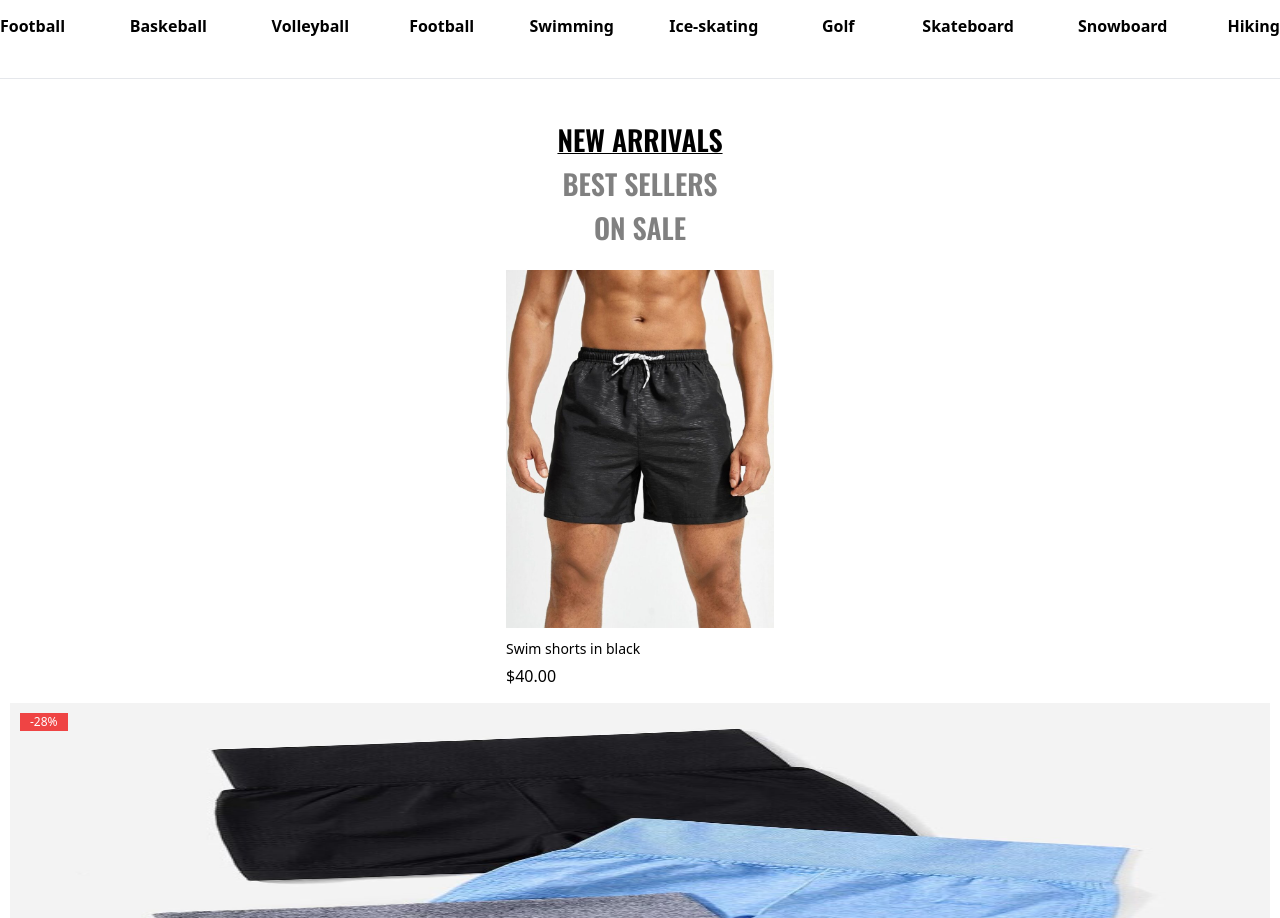
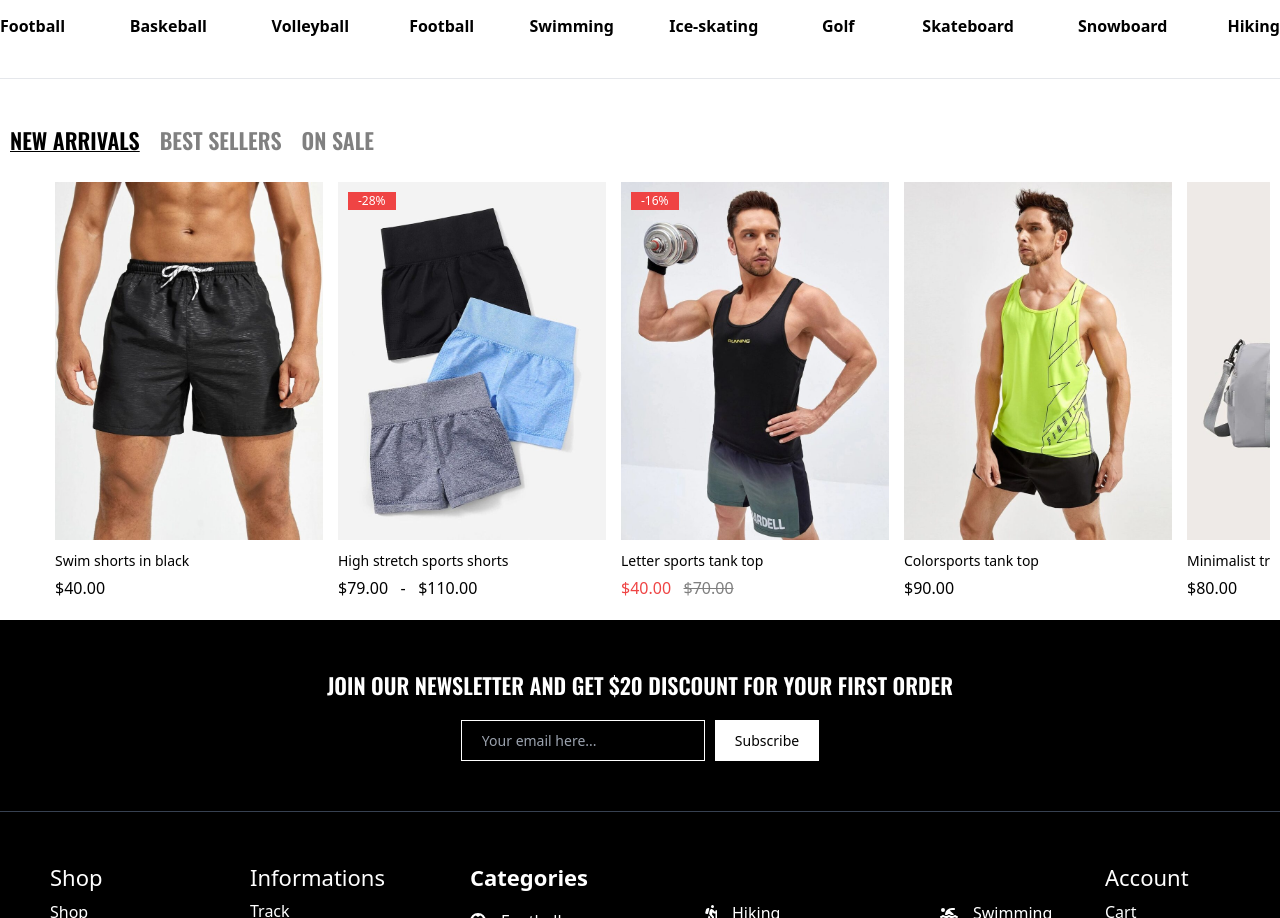
Before and after one commit to Himanshu00100/ProjectL, a React (Create React App) app: page / in a window 1280 px wide. Shown: the part 1436-2354 px from the top of the page. Built offline with nearby package versions, Linux system fonts and the light colour scheme.

Commit message:
code updated

```diff
--- a/src/Components/Main/Main.js
+++ b/src/Components/Main/Main.js
@@ -216,12 +216,12 @@ const Main = () => {
         {/* New arrival section starts from here  */}
         <div className='w-full 2xl:h-[534.250px] bg-white 2xl:mt-[100px] px-[10px] mb-[20px] 2xl:mb-[0px]  2xl:px-[50px]'>
           <div className='w-full h-full bg-white-500 flex flex-col gap-y-[20px]'>
-            <div className='w-full 2xl:w-[658.787px] 2xl:h-[44px] bg-white text-[28px] 2xl:text-[40px] leading-[44px] font-oswald font-[600] '>
+            <div className='w-full 2xl:w-[658.787px] 2xl:h-[44px] bg-white text-[28px] phone:text-[22px] 2xl:text-[40px]  leading-[44px] font-oswald font-[600] '>
               {/* product section tabs */}
-              <ul className='flex gap-x-[35px] text-[#808080] flex-col 2xl:flex-row'>
-                <li className={'cursor-pointer transition-all duration-500 ' + tab1} onClick={tab1active}  >NEW ARRIVALS</li>
-                <li className={'cursor-pointer transition-all duration-500 ' + tab2} onClick={tab2active}>BEST SELLERS</li>
-                <li className={'cursor-pointer transition-all duration-500 ' + tab3} onClick={tab3active} >ON SALE</li>
+              <ul className='flex phone:justify-center lg:justify-start gap-x-[35px] text-[#808080] flex-col phone:flex-row phone:gap-x-[20px] 2xl:flex-row'>
+                <li className={'cursor-pointer transition-all duration-500 phone:text-nowrap ' + tab1} onClick={tab1active}  >NEW ARRIVALS</li>
+                <li className={'cursor-pointer transition-all duration-500 phone:text-nowrap ' + tab2} onClick={tab2active}>BEST SELLERS</li>
+                <li className={'cursor-pointer transition-all duration-500 phone:text-nowrap ' + tab3} onClick={tab3active} >ON SALE</li>
               </ul>
               {/* tabs end here */}
             </div>
@@ -229,16 +229,16 @@ const Main = () => {
 
             {/* new arrival products section from here */}
 
-            <div className={' flex flex-col gap-y-[15px] 2xl:gap-y-[0px] 2xl:flex-row  items-center z-0   w-full h-auto 2xl:h-[411.250px] bg-white   2xl:gap-x-[20px] relative productsection transition-all duration-500 '+ newarrival}>
+            <div className={' flex flex-col gap-y-[15px] 2xl:gap-y-[0px] phone:flex-row 2xl:flex-row  items-center z-0   w-full h-auto 2xl:h-[411.250px] phone:overflow-y-hidden  phone:overflow-x-scroll 2xl:overflow-x-hidden bg-white phone:gap-x-[15px]   2xl:gap-x-[20px] relative productsection transition-all duration-500  '+ newarrival}>
 
               {/* left arrow */}
 
-              <span className='absolute left-0 flex justify-center items-center bg-white arrow z-10 shadow-md cursor-pointer  inviaible shadow-red-500 opacity-0 duration-500 ease-out'>
+              <span className='sticky 2xl:absolute hidden phone:flex left-0 2xl:flex justify-center items-center bg-white arrow z-10 shadow-md cursor-pointer  inviaible shadow-red-500 opacity-0 duration-500 ease-out'>
                 <FontAwesomeIcon icon={faChevronLeft} className='bg-white px-[10px] py-[10px] hover:bg-black hover:text-white  duration-300' />
               </span>
 
               {/* product 1  */}
-              <div className='w-full 2xl:w-[20%] h-full bg-white product flex flex-col items-center 2xl:block'>
+              <div className='w-[80%] 2xl:w-[20%] h-full bg-white product flex flex-col items-center 2xl:block'>
                 {/* product image 1*/}
                 <div className='w-[268px] 2xl:w-full h-[357.25px] bg-white cursor-pointer relative  overflow-hidden flex justify-center '>
 
@@ -263,9 +263,9 @@ const Main = () => {
                 </div>
               </div>
               {/* product 2  */}
-              <div className='w-full 2xl:w-[20%] h-full bg-white product'>
+              <div className='w-[80%] 2xl:w-[20%] h-full bg-white product flex flex-col items-center 2xl:block'>
                 {/* product image 2 */}
-                <div className='w-full h-[357.25px] bg-green-500 relative cursor-pointer  overflow-hidden flex justify-center'>
+                <div className='w-[268px] h-[357.25px] bg-green-500 relative cursor-pointer  overflow-hidden flex justify-center'>
                   <span className=' absolute top-[10px] left-[10px] px-[10px] text-[12px] font-[400] text-white bg-red-500'>-28%</span>
                   <div className='flex flex-col absolute top-[10px] gap-y-[6px] right-[-100%] stats transition-[right] duration-500 ease-out'>
                     <FontAwesomeIcon icon={faHeart} className='bg-white px-[10px] py-[10px] shadow-md hover:bg-black hover:text-white duration-200' />
@@ -296,9 +296,9 @@ const Main = () => {
                 </div>
               </div>
               {/* product 3  */}
-              <div className='w-full 2xl:w-[20%] h-full bg-white product'>
+              <div className='w-[80%]] 2xl:w-[20%] h-full bg-white product flex flex-col items-center 2xl:block'>
                 {/* product image 3*/}
-                <div className='w-full h-[357.25px] bg-green-500 relative cursor-pointer  overflow-hidden flex justify-center'>
+                <div className='w-[268px] h-[357.25px] bg-green-500 relative cursor-pointer  overflow-hidden flex justify-center'>
                   <span className=' absolute top-[10px] left-[10px] px-[10px] text-[12px] font-[400] text-white bg-red-500'>-16%</span>
                   <div className='flex flex-col absolute top-[10px] gap-y-[6px] right-[-100%] stats transition-[right] duration-500 ease-out'>
                     <FontAwesomeIcon icon={faHeart} className='bg-white px-[10px] py-[10px] shadow-md hover:bg-black hover:text-white duration-200' />
@@ -330,9 +330,9 @@ const Main = () => {
                 </div>
               </div>
               {/* product 4  */}
-              <div className='w-full 2xl:w-[20%] h-full bg-white product'>
+              <div className='w-[80%] 2xl:w-[20%] h-full bg-white product flex flex-col items-center 2xl:block'>
                 {/* product image 4*/}
-                <div className='w-full h-[357.25px] bg-green-500 cursor-pointer relative  overflow-hidden flex justify-center'>
+                <div className='w-[268px] h-[357.25px] bg-green-500 cursor-pointer relative  overflow-hidden flex justify-center'>
                   <div className='flex flex-col absolute top-[10px] gap-y-[6px] right-[-100%] stats transition-[right] duration-500 ease-out'>
                     <FontAwesomeIcon icon={faHeart} className='bg-white px-[10px] py-[10px] shadow-md hover:bg-black hover:text-white duration-200' />
                     <FontAwesomeIcon icon={faMagnifyingGlass} className='bg-white px-[10px] py-[10px] shadow-md hover:bg-black hover:text-white duration-200' />
@@ -353,9 +353,9 @@ const Main = () => {
                 </div>
               </div>
               {/* product 5  */}
-              <div className='w-full 2xl:w-[20%] h-full bg-white product'>
+              <div className='w-80%] 2xl:w-[20%] h-full bg-white product flex flex-col items-center 2xl:block'>
                 {/* product image 5*/}
-                <div className='w-full h-[357.25px] bg-green-500 cursor-pointer relative  overflow-hidden flex justify-center'>
+                <div className='w-[268px] h-[357.25px] bg-green-500 cursor-pointer relative  overflow-hidden flex justify-center'>
                   <div className='flex flex-col absolute top-[10px] gap-y-[6px] right-[-100%] stats transition-[right] duration-500 ease-out'>
                     <FontAwesomeIcon icon={faHeart} className='bg-white px-[10px] py-[10px] shadow-md hover:bg-black hover:text-white duration-200' />
                     <FontAwesomeIcon icon={faMagnifyingGlass} className='bg-white px-[10px] py-[10px] shadow-md hover:bg-black hover:text-white duration-200' />
@@ -378,7 +378,7 @@ const Main = () => {
 
               {/* right arrow */}
 
-              <span className='absolute right-0 flex justify-center items-center bg-white arrow z-10 shadow-md cursor-pointer shadow-red-500 hover:shadow-red-500 inviaible opacity-0 transition-all duration-500 ease-out'>
+              <span className='sticky 2xl:absolute hidden phone:flex right-0 2xl:flex justify-center items-center bg-white arrow z-10 shadow-md cursor-pointer shadow-red-500 hover:shadow-red-500 inviaible opacity-0 transition-all duration-500 ease-out'>
                 <FontAwesomeIcon icon={faChevronRight} className='bg-white px-[10px] py-[10px] hover:bg-black hover:text-white  duration-300' />
               </span>
             </div>
@@ -386,16 +386,16 @@ const Main = () => {
 
             {/* best seller's product section starts from here */}
 
-            <div className={'flex flex-col gap-y-[15px] 2xl:gap-y-[0px] 2xl:flex-row w-full h-auto 2xl:h-[411.250px] z-0 bg-white  gap-x-[20px] relative productsection transition-all duration-500 ' + bestseller}>
+            <div className={'flex flex-col gap-y-[15px] 2xl:gap-y-[0px] 2xl:flex-row  items-center z-0   w-full h-auto 2xl:h-[411.250px] bg-white   2xl:gap-x-[20px] relative productsection transition-all duration-500 ' + bestseller}>
 
               {/* left arrow */}
 
-              <span className='absolute left-0 flex justify-center items-center bg-white arrow z-10 shadow-md cursor-pointer  inviaible shadow-red-500 opacity-0 duration-500 ease-out'>
+              <span className='absolute hidden left-0 2xl:flex justify-center items-center bg-white arrow z-10 shadow-md cursor-pointer  inviaible shadow-red-500 opacity-0 duration-500 ease-out'>
                 <FontAwesomeIcon icon={faChevronLeft} className='bg-white px-[10px] py-[10px] hover:bg-black hover:text-white  duration-300' />
               </span>
 
               {/* product 1  */}
-              <div className='w-full 2xl:w-[20%] h-full bg-white product'>
+              <div className='w-[80%]] 2xl:w-[20%] h-full bg-white product'>
                 {/* product image 1*/}
                 <div className='w-full h-[357.25px] bg-green-500 cursor-pointer relative  overflow-hidden flex justify-center '>
 
@@ -420,7 +420,7 @@ const Main = () => {
                 </div>
               </div>
               {/* product 2  */}
-              <div className='w-full 2xl:w-[20%] h-full bg-white product'>
+              <div className='w-[80%]] 2xl:w-[20%] h-full bg-white product'>
                 {/* product image 2 */}
                 <div className='w-full h-[357.25px] bg-green-500 relative cursor-pointer  overflow-hidden flex justify-center'>
 
@@ -444,7 +444,7 @@ const Main = () => {
                 </div>
               </div>
               {/* product 3  */}
-              <div className='w-full 2xl:w-[20%] h-full bg-white product'>
+              <div className='w-[80%]] 2xl:w-[20%] h-full bg-white product'>
                 {/* product image 3*/}
                 <div className='w-full h-[357.25px] bg-green-500 relative cursor-pointer  overflow-hidden flex justify-center'>
 
@@ -478,7 +478,7 @@ const Main = () => {
                 </div>
               </div>
               {/* product 4  */}
-              <div className='w-full 2xl:w-[20%] h-full bg-white product'>
+              <div className='w-[80%]] 2xl:w-[20%] h-full bg-white product'>
                 {/* product image 4*/}
                 <div className='w-full h-[357.25px] bg-green-500 cursor-pointer relative  overflow-hidden flex justify-center'>
                   <div className='flex flex-col absolute top-[10px] gap-y-[6px] right-[-100%] stats transition-[right] duration-500 ease-out'>
@@ -501,7 +501,7 @@ const Main = () => {
                 </div>
               </div>
               {/* product 5  */}
-              <div className='w-full 2xl:w-[20%] h-full bg-white product'>
+              <div className='w-[80%]] 2xl:w-[20%] h-full bg-white product'>
                 {/* product image 5*/}
                 <div className='w-full h-[357.25px] bg-green-500 cursor-pointer relative  overflow-hidden flex justify-center'>
                   <div className='flex flex-col absolute top-[10px] gap-y-[6px] right-[-100%] stats transition-[right] duration-500 ease-out'>
@@ -538,7 +538,7 @@ const Main = () => {
 
               {/* right arrow */}
 
-              <span className='absolute right-0 flex justify-center items-center bg-white arrow z-10 shadow-md cursor-pointer shadow-red-500 hover:shadow-red-500 inviaible opacity-0 transition-all duration-500 ease-out'>
+              <span className='absolute hidden right-0 2xl:flex justify-center items-center bg-white arrow z-10 shadow-md cursor-pointer shadow-red-500 hover:shadow-red-500 inviaible opacity-0 transition-all duration-500 ease-out'>
                 <FontAwesomeIcon icon={faChevronRight} className='bg-white px-[10px] py-[10px] hover:bg-black hover:text-white  duration-300' />
               </span>
 
@@ -550,7 +550,7 @@ const Main = () => {
 
             {/* on sale product section starts from here */}
 
-            <div className={' flex flex-col gap-y-[15px] 2xl:gap-y-[0px] 2xl:flex-row w-full h-auto 2xl:h-[411.250px] z-0 bg-white  gap-x-[20px] relative productsection transition-all duration-500 ' + onsale}>
+            <div className={' flex flex-col gap-y-[15px] 2xl:gap-y-[0px] 2xl:flex-row  items-center z-0   w-full h-auto 2xl:h-[411.250px] bg-white   2xl:gap-x-[20px] relative productsection transition-all duration-500 ' + onsale}>
 
               {/* left arrow */}
 
@@ -559,7 +559,7 @@ const Main = () => {
               </span>
 
               {/* product 1  */}
-              <div className='w-full 2xl:w-[20%] h-full bg-white product'>
+              <div className='w-[80%]] 2xl:w-[20%] h-full bg-white product'>
                 {/* product image 1*/}
                 <div className='w-full h-[357.25px] bg-green-500 cursor-pointer relative  overflow-hidden flex justify-center '>
 
@@ -595,7 +595,7 @@ const Main = () => {
                 </div>
               </div>
               {/* product 2  */}
-              <div className='w-full 2xl:w-[20%] h-full bg-white product'>
+              <div className='w-[80%]] 2xl:w-[20%] h-full bg-white product'>
                 {/* product image 2 */}
                 <div className='w-full h-[357.25px] bg-green-500 relative cursor-pointer  overflow-hidden flex justify-center'>
 
@@ -629,7 +629,7 @@ const Main = () => {
                 </div>
               </div>
               {/* product 3  */}
-              <div className='w-full 2xl:w-[20%] h-full bg-white product'>
+              <div className='w-[80%]] 2xl:w-[20%] h-full bg-white product'>
                 {/* product image 3*/}
                 <div className='w-full h-[357.25px] bg-green-500 relative cursor-pointer  overflow-hidden flex justify-center'>
 
@@ -664,7 +664,7 @@ const Main = () => {
                 </div>
               </div>
               {/* product 4  */}
-              <div className='w-full 2xl:w-[20%] h-full bg-white product'>
+              <div className='w-[80%]] 2xl:w-[20%] h-full bg-white product'>
                 {/* product image 4*/}
                 <div className='w-full h-[357.25px] bg-green-500 cursor-pointer relative  overflow-hidden flex justify-center'>
                   <div className='flex flex-col absolute top-[10px] gap-y-[6px] right-[-100%] stats transition-[right] duration-500 ease-out'>
@@ -689,7 +689,7 @@ const Main = () => {
                 </div>
               </div>
               {/* product 5  */}
-              <div className='w-full 2xl:w-[20%] h-full bg-white product'>
+              <div className='w-[80%]] 2xl:w-[20%] h-full bg-white product'>
                 {/* product image 5*/}
                 <div className='w-full h-[357.25px] bg-green-500 cursor-pointer relative  overflow-hidden flex justify-center'>
                   <div className='flex flex-col absolute top-[10px] gap-y-[6px] right-[-100%] stats transition-[right] duration-500 ease-out'>
```
